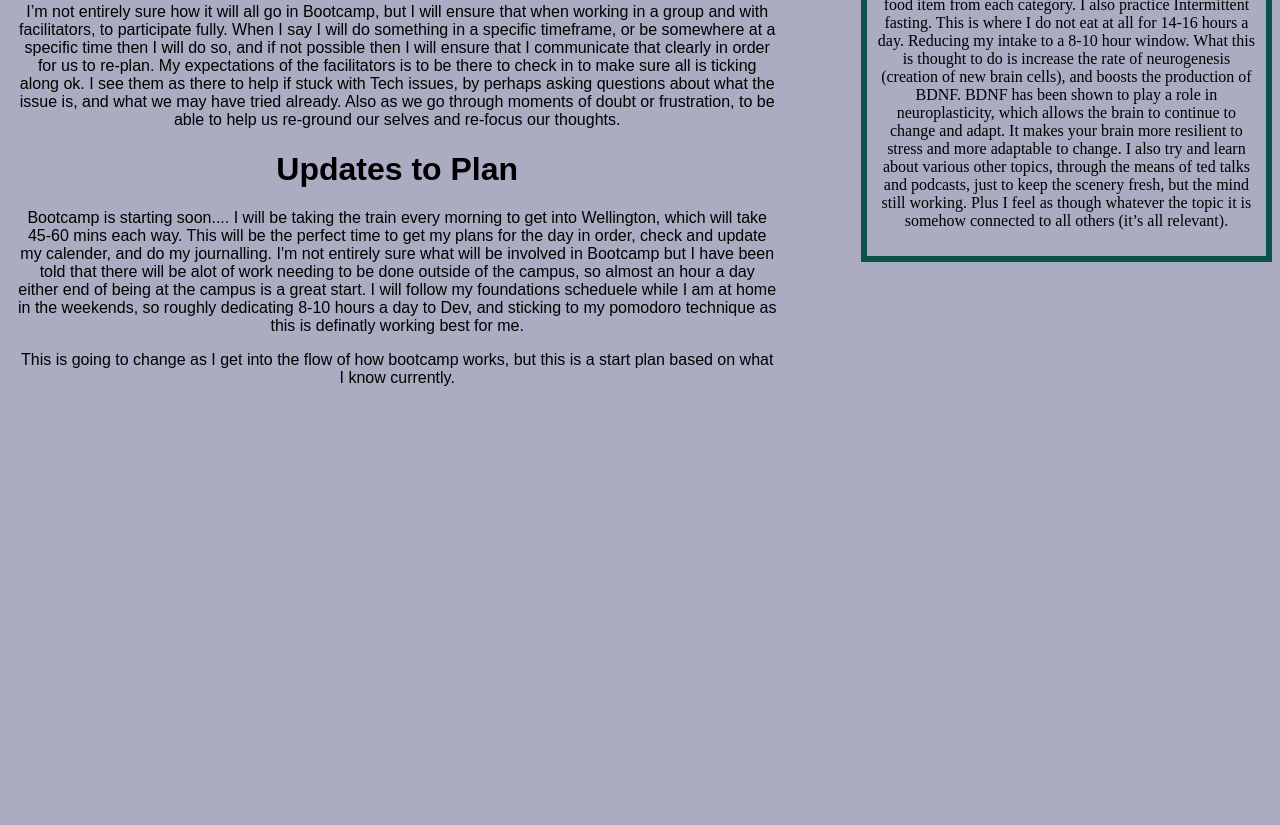
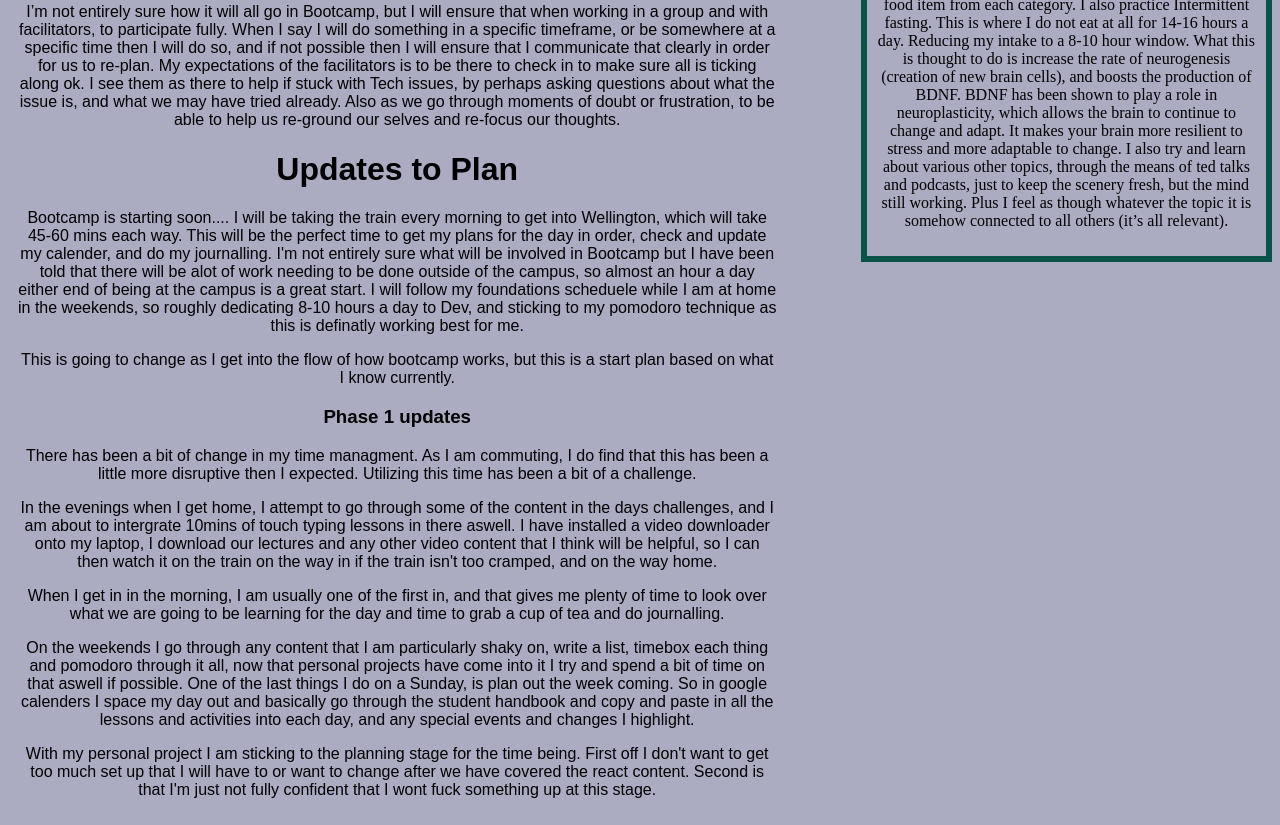
Before and after one commit to AshVivier/AshVivier.github.io, a plain HTML site: page sprint2-cultural.html in a window 1280 px wide. Shown: the part 710-1535 px from the top of the page. Before the commit the page ends 1123 px from the top, so only its background shows below. Drawn offline with Linux system fonts and the light colour scheme; a web font is replaced by a local one.

Commit message:
Add updates to learning plan

```diff
--- a/sprint2-cultural.html
+++ b/sprint2-cultural.html
@@ -17,9 +17,8 @@
 
     <div class="boxleft">
 
-      <div>
          <h1 style="font-family: 'Playfair Display SC', serif;">Some learning techniques</h1>
-      </div>
+
 
     <div style="font-family: 'Encode Sans Condensed', sans-serif;">
 
@@ -61,6 +60,22 @@
         <p>
             This is going to change as I get into the flow of how bootcamp works, but this is a start plan based on what I know currently.
         </p>
+        <h3>Phase 1 updates</h3>
+        <p>
+            There has been a bit of change in my time managment. As I am commuting, I do find that this has been a little more disruptive then I expected. Utilizing this time has been a bit of a challenge.
+        </p>
+        <p>
+            In the evenings when I get home, I attempt to go through some of the content in the days challenges, and I am about to intergrate 10mins of touch typing lessons in there aswell. I have installed a video downloader onto my laptop, I download our lectures and any other video content that I think will be helpful, so I can then watch it on the train on the way in if the train isn't too cramped, and on the way home.
+        </p>
+        <p>
+            When I get in in the morning, I am usually one of the first in, and that gives me plenty of time to look over what we are going to be learning for the day and time to grab a cup of tea and do journalling.
+        </p>
+        <p>
+            On the weekends I go through any content that I am particularly shaky on, write a list, timebox each thing and pomodoro through it all, now that personal projects have come into it I try and spend a bit of time on that aswell if possible. One of the last things I do on a Sunday, is plan out the week coming. So in google calenders I space my day out and basically go through the student handbook and copy and paste in all the lessons and activities into each day, and any special events and changes I highlight.
+        </p>
+        <p>
+            With my personal project I am sticking to the planning stage for the time being. First off I don't want to get too much set up that I will have to or want to change after we have covered the react content. Second is that I'm just not fully confident that I wont fuck something up at this stage.
+        </p>
     </div>
 </div>
 
```
